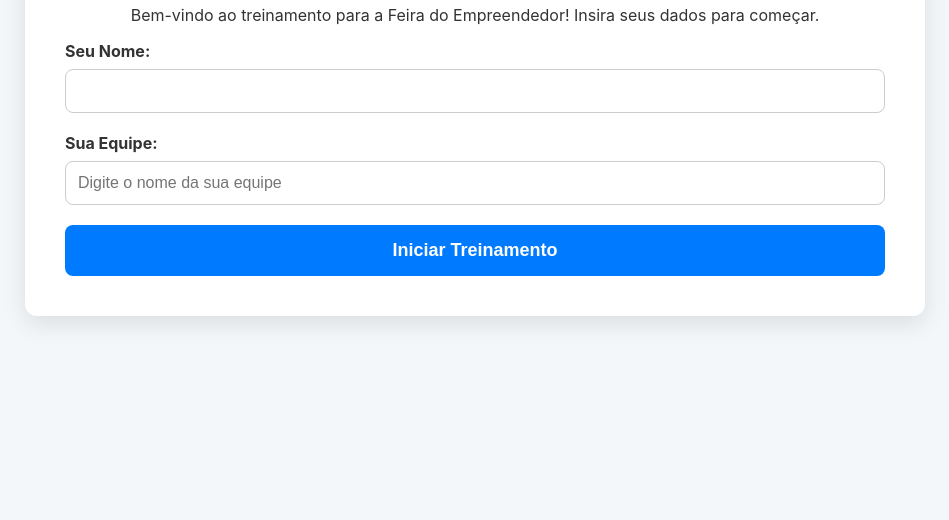
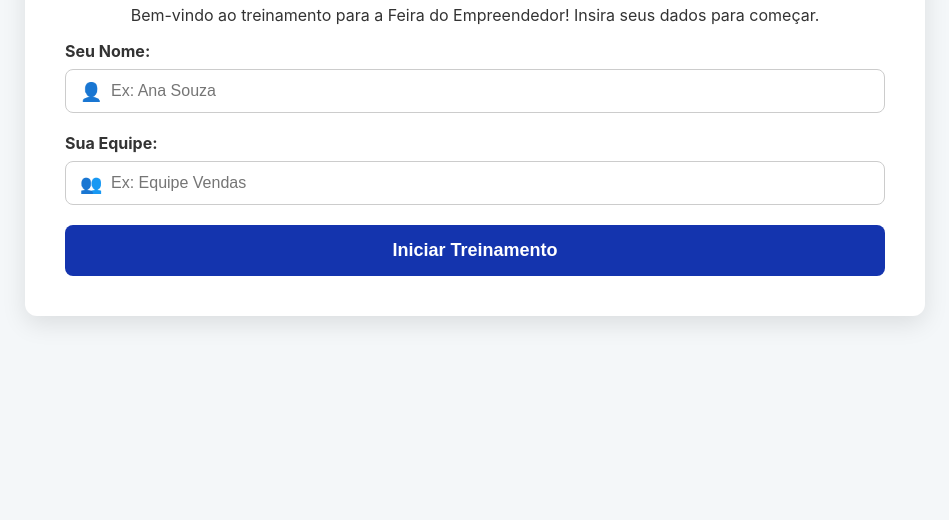
Before and after one commit to Illichs/Feira, a plain HTML site: page index.html in a window 1280 px wide. Shown: the part 320-840 px from the top of the page, without its empty margins (165-1114 px from the left). Drawn offline with Linux system fonts and the light colour scheme.

Commit message:
Add files via upload

```diff
--- a/index.html
+++ b/index.html
@@ -12,8 +12,20 @@
         <h1>Simulador de Vendas</h1>
         <p style="text-align: center;">Bem-vindo ao treinamento para a Feira do Empreendedor! Insira seus dados para começar.</p>
         <form id="form-inicio">
-            <div class="form-grupo"><label for="nome-participante">Seu Nome:</label><input type="text" id="nome-participante" required></div>
-            <div class="form-grupo"><label for="equipe-participante">Sua Equipe:</label><input type="text" id="equipe-participante" placeholder="Digite o nome da sua equipe" required></div>
+            <div class="form-grupo">
+                <label for="nome-participante">Seu Nome:</label>
+                <div class="input-com-icone">
+                    <span class="icone-input">👤</span>
+                    <input type="text" id="nome-participante" placeholder="Ex: Ana Souza" required>
+                </div>
+            </div>
+            <div class="form-grupo">
+                <label for="equipe-participante">Sua Equipe:</label>
+                <div class="input-com-icone">
+                    <span class="icone-input">👥</span>
+                    <input type="text" id="equipe-participante" placeholder="Ex: Equipe Vendas" required>
+                </div>
+            </div>
             <button type="submit" class="botao">Iniciar Treinamento</button>
         </form>
     </div>
@@ -117,7 +129,7 @@
         <div class="tela-cenario final final-ruim" id="pedro_final_ruim"><div class="final-conteudo"><h2>Oportunidade Perdida!</h2><div class="feedback" data-feedback-id="pedro_fb_1b"></div><div class="feedback" data-feedback-id="pedro_fb_1c"></div><div class="feedback" data-feedback-id="pedro_fb_2b"></div><div class="feedback" data-feedback-id="pedro_fb_3b"></div><div class="feedback" data-feedback-id="pedro_fb_4c"></div><button class="botao" onclick="voltarAoMenu('pedro', 'falha')">Voltar à Seleção</button></div></div>
 
         <div class="tela-cenario" id="julia_1">
-             <div class="dialogo-cliente"><p><strong>Júlia:</strong> "Oi, boa tarde. Eu tenho um restaurante e já tenho até um site, mas parece que ele não serve pra nada, ninguém entra..."</p></div>
+             <div class="dialogo-cliente"><p><strong>Júlia:</strong> "Boa tarde. Estava passando e vi o stand. Vocês ajudam empresas a conseguir mais clientes pela internet?"</p></div>
              <div class="opcoes-container">
                 <button data-target="julia_2" data-feedback="julia_fb_1a">"Entendo, Júlia. Ter um site é o primeiro passo. Se ele já existe, o problema provavelmente é a falta de visitas, o que chamamos de 'tráfego'. Como as pessoas encontram seu restaurante hoje?"</button>
                 <button data-target="julia_final_ruim" data-feedback="julia_fb_1b">"Talvez o problema seja o seu site. Nós podemos criar um novo para você com o UOL Faz para Você, garantindo que ele seja otimizado."</button>
@@ -146,7 +158,7 @@
         <div class="tela-cenario final final-ruim" id="julia_final_ruim"><div class="final-conteudo"><h2>Diagnóstico Incorreto!</h2><div class="feedback" data-feedback-id="julia_fb_1b"></div><div class="feedback" data-feedback-id="julia_fb_1c"></div><div class="feedback" data-feedback-id="julia_fb_2b"></div><div class="feedback" data-feedback-id="julia_fb_2c"></div><div class="feedback" data-feedback-id="julia_fb_3b"></div><div class="feedback" data-feedback-id="julia_fb_3c"></div><button class="botao" onclick="voltarAoMenu('julia', 'falha')">Voltar à Seleção</button></div></div>
 
         <div class="tela-cenario" id="carlos_1">
-            <div class="dialogo-cliente"><p><strong>Carlos:</strong> "Boa tarde, estou começando um negócio e olhando o que vocês oferecem..."</p></div>
+            <div class="dialogo-cliente"><p><strong>Carlos:</strong> "Olá! Boa tarde. Estou dando uma volta na feira para ver as novidades para empreendedores. O que vocês fazem exatamente?"</p></div>
             <div class="opcoes-container">
                 <button data-target="carlos_2" data-feedback="carlos_fb_1a">"Boa tarde, Carlos! Que ótimo. Me conta um pouco sobre esse novo negócio, qual é a sua área?"</button>
                 <button data-target="carlos_final_ruim" data-feedback="carlos_fb_1b">"Legal! O primeiro passo para todo negócio é ter um site. Nosso Criador de Sites é perfeito para isso."</button>
@@ -251,7 +263,7 @@
         <div class="tela-cenario final final-ruim" id="sonia_final_ruim"><div class="final-conteudo"><h2>Venda Não Realizada.</h2><div class="feedback" data-feedback-id="sonia_fb_1b"></div><div class="feedback" data-feedback-id="sonia_fb_1c"></div><div class="feedback" data-feedback-id="sonia_fb_2b"></div><div class="feedback" data-feedback-id="sonia_fb_2c"></div><div class="feedback" data-feedback-id="sonia_fb_3b"></div><div class="feedback" data-feedback-id="sonia_fb_3c"></div><div class="feedback" data-feedback-id="sonia_fb_4b"></div><div class="feedback" data-feedback-id="sonia_fb_4c"></div><button class="botao" onclick="voltarAoMenu('sonia', 'falha')">Voltar à Seleção</button></div></div>
 
         <div class="tela-cenario" id="ricardo_1">
-            <div class="dialogo-cliente"><p><strong>Ricardo:</strong> "Boa tarde. Minha loja de roupas está indo bem, mas me falaram que eu 'preciso' ter um site. Sinceramente? Acho que meu Instagram já dá conta do recado."</p></div>
+            <div class="dialogo-cliente"><p><strong>Ricardo:</strong> "Boa tarde. Uma dúvida rápida: para quem já vende bem pelas redes sociais, ter um site próprio faz mesmo diferença?"</p></div>
             <div class="opcoes-container">
                 <button data-target="ricardo_2" data-feedback="ricardo_fb_1a">"Entendo, Ricardo. O Instagram é uma ferramenta fantástica. E como você faz quando um cliente quer comprar por lá? O processo é todo manual, por mensagem?"</button>
                 <button data-target="ricardo_final_ruim" data-feedback="ricardo_fb_1b">"Mas um site passa muito mais profissionalismo. O Instagram é bom, mas não se compara a ter seu próprio e-commerce."</button>
@@ -280,7 +292,7 @@
         <div class="tela-cenario final final-ruim" id="ricardo_final_ruim"><div class="final-conteudo"><h2>Objeção Venceu!</h2><div class="feedback" data-feedback-id="ricardo_fb_1b"></div><div class="feedback" data-feedback-id="ricardo_fb_1c"></div><div class="feedback" data-feedback-id="ricardo_fb_2b"></div><div class="feedback" data-feedback-id="ricardo_fb_2c"></div><div class="feedback" data-feedback-id="ricardo_fb_3b"></div><div class="feedback" data-feedback-id="ricardo_fb_3c"></div><button class="botao" onclick="voltarAoMenu('ricardo', 'falha')">Voltar à Seleção</button></div></div>
 
         <div class="tela-cenario" id="gustavo_1">
-            <div class="dialogo-cliente"><p><strong>Gustavo:</strong> "Boa tarde. Eu já tenho uma loja virtual com a Concorrente X. O plano deles me custa R$ 79,90 por mês. O de vocês, pelo que vi no folheto, custa R$ 99,90. Vocês cobrem a oferta deles?"</p></div>
+            <div class="dialogo-cliente"><p><strong>Gustavo:</strong> "Boa tarde. Dei uma olhada no material de vocês sobre loja virtual. Poderia me explicar o que a plataforma de vocês oferece de diferente das outras que já existem?"</p></div>
             <div class="opcoes-container">
                 <button data-target="gustavo_2" data-feedback="gustavo_fb_1a">"Olá Gustavo! Entendo sua busca pelo melhor preço. Mas uma plataforma não é só o valor da mensalidade. Me diga, nesses R$ 79,90, quanto você gasta a mais com taxas de frete? Pergunto isso porque nosso plano inclui o Envio Fácil, que pode te dar até 70% de desconto nos Correios."</button>
                 <button data-target="gustavo_final_ruim" data-feedback="gustavo_fb_1b">"Infelizmente não trabalhamos com descontos para cobrir ofertas, mas posso garantir que nossa plataforma é superior."</button>
--- a/style.css
+++ b/style.css
@@ -1,5 +1,5 @@
 :root {
-    --cor-primaria: #007bff; --cor-sucesso: #28a745; --cor-erro: #dc3545; --cor-aviso: #ffc107;
+    --cor-primaria: #1434AE; --cor-sucesso: #28a745; --cor-erro: #dc3545; --cor-aviso: #ffc107;
     --cor-fundo: #f4f7f9; --cor-texto: #333;
 }
 body {
@@ -32,7 +32,7 @@ h1, h2 { text-align: center; color: var(--cor-primaria); }
 .form-grupo input, .form-grupo select { width: 100%; padding: 12px; border-radius: 8px; border: 1px solid #ccc; box-sizing: border-box; font-size: 16px; }
 
 .botao { display: block; width: 100%; padding: 15px; border: none; background-color: var(--cor-primaria); color: white; border-radius: 8px; font-size: 18px; font-weight: bold; cursor: pointer; transition: background-color 0.2s; }
-.botao:hover { background-color: #0056b3; }
+.botao:hover { background-color: #0e247a; }
 .botao-secundario { background-color: #6c757d; margin-top: 15px;}
 .botao-secundario:hover { background-color: #5a6268;}
 
@@ -86,3 +86,23 @@ h1, h2 { text-align: center; color: var(--cor-primaria); }
 
 #tela-resumo ul { list-style-type: none; padding: 0; }
 #tela-resumo li { font-size: 1.2em; padding: 10px; border-bottom: 1px solid #eee; }
+
+/* Adicionado para ícones nos campos de input */
+.input-com-icone {
+    position: relative;
+}
+
+.input-com-icone .icone-input {
+    position: absolute;
+    left: 15px;
+    top: 50%;
+    transform: translateY(-50%);
+    color: #888;
+    font-size: 18px;
+    pointer-events: none; /* Garante que o ícone não interfira com o clique no input */
+}
+
+/* Ajusta o input original para ter espaço para o ícone */
+.form-grupo .input-com-icone input {
+    padding-left: 45px;
+}
```
